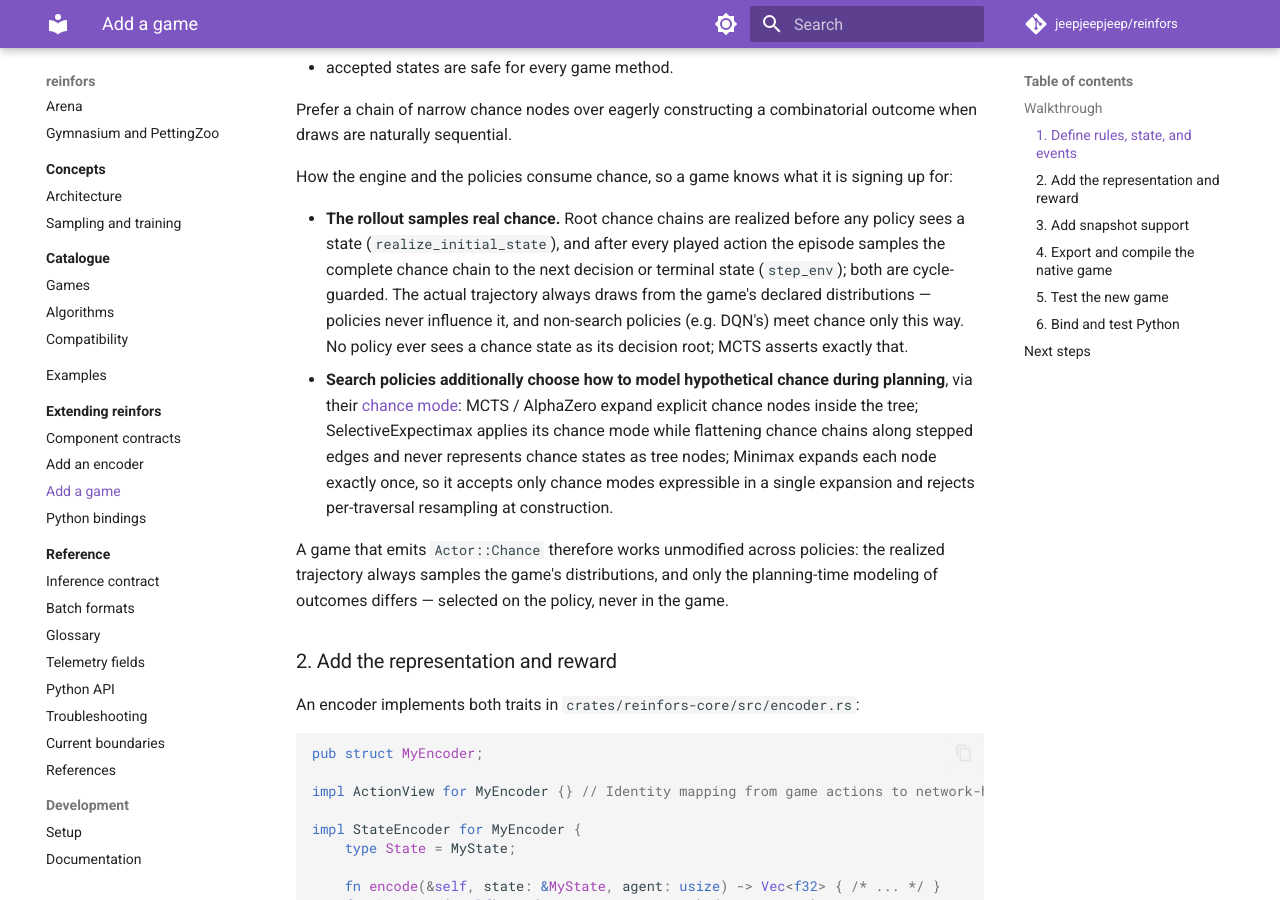
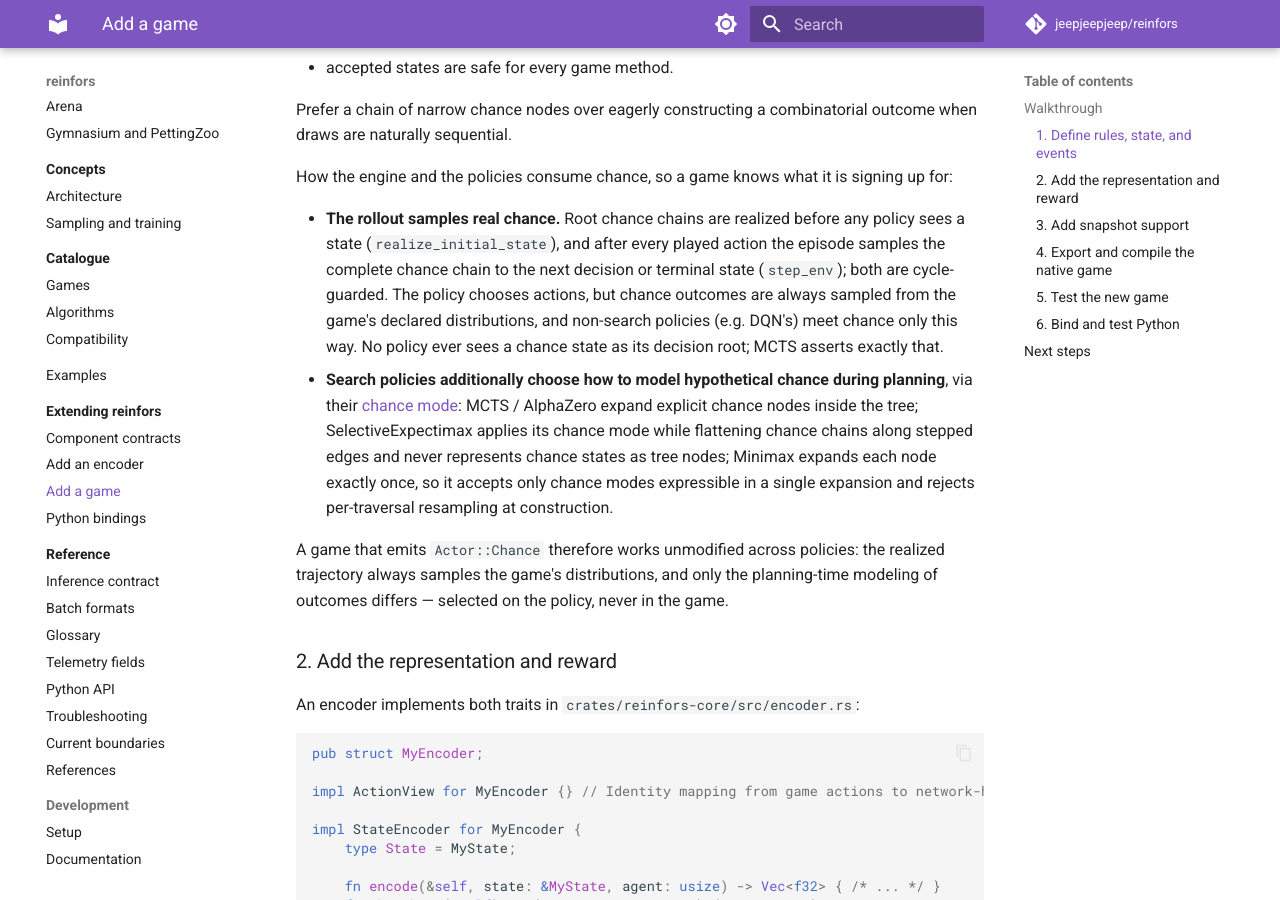
Before and after one commit to jeepjeepjeep/reinfors, an MkDocs documentation site: the page built from docs/extending/rust-components.md, in a window 1280 px wide and 900 px high, scrolled down 1533 px. Built offline with MkDocs 1.6.1 and Material for MkDocs 9.7.7, drawn with Linux system fonts in a browser that asks for light colours; comment, search, counter and statistics services are not loaded.

Commit message:
review: policies choose actions; chance sampling is what's policy-independent

```diff
--- a/docs/extending/rust-components.md
+++ b/docs/extending/rust-components.md
@@ -76,9 +76,9 @@ How the engine and the policies consume chance, so a game knows what it is signi
 - **The rollout samples real chance.** Root chance chains are realized before any policy sees a
   state (`realize_initial_state`), and after every played action the episode samples the complete
   chance chain to the next decision or terminal state (`step_env`); both are cycle-guarded. The
-  actual trajectory always draws from the game's declared distributions — policies never influence
-  it, and non-search policies (e.g. DQN's) meet chance only this way. No policy ever sees a chance
-  state as its decision root; MCTS asserts exactly that.
+  policy chooses actions, but chance outcomes are always sampled from the game's declared
+  distributions, and non-search policies (e.g. DQN's) meet chance only this way. No policy ever
+  sees a chance state as its decision root; MCTS asserts exactly that.
 - **Search policies additionally choose how to model hypothetical chance during planning**, via
   their [chance mode](../catalogue/algorithms.md): MCTS / AlphaZero expand explicit chance nodes
   inside the tree; SelectiveExpectimax applies its chance mode while flattening chance chains along
```
